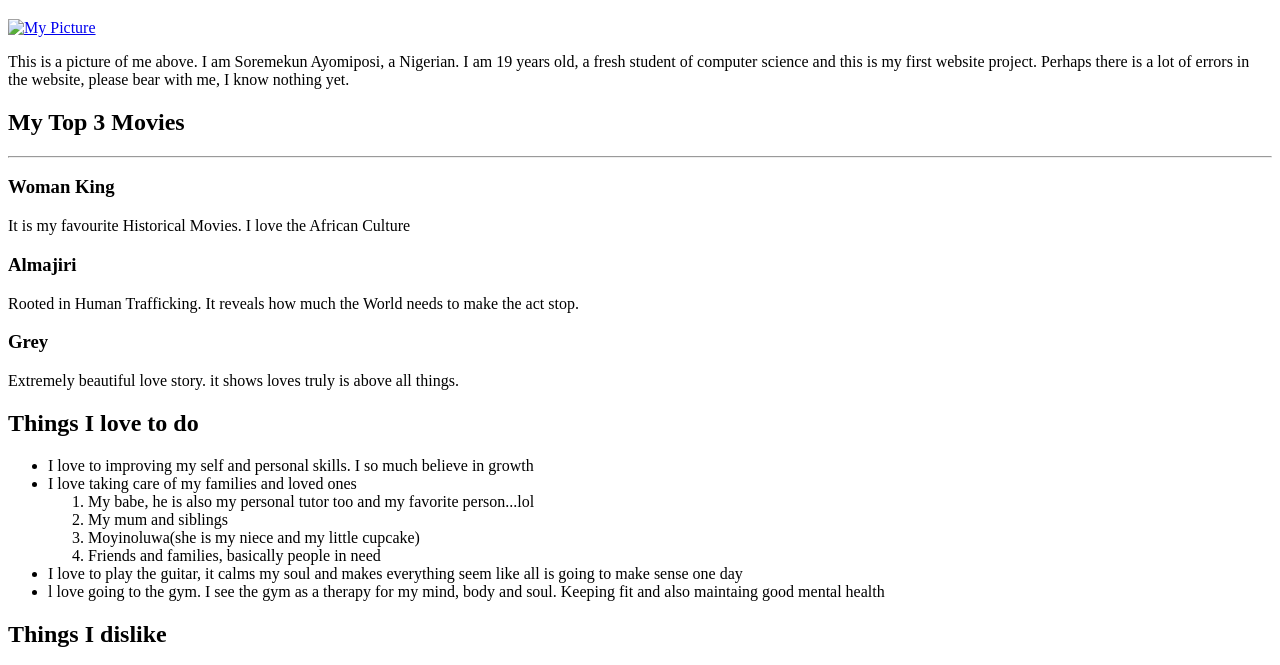
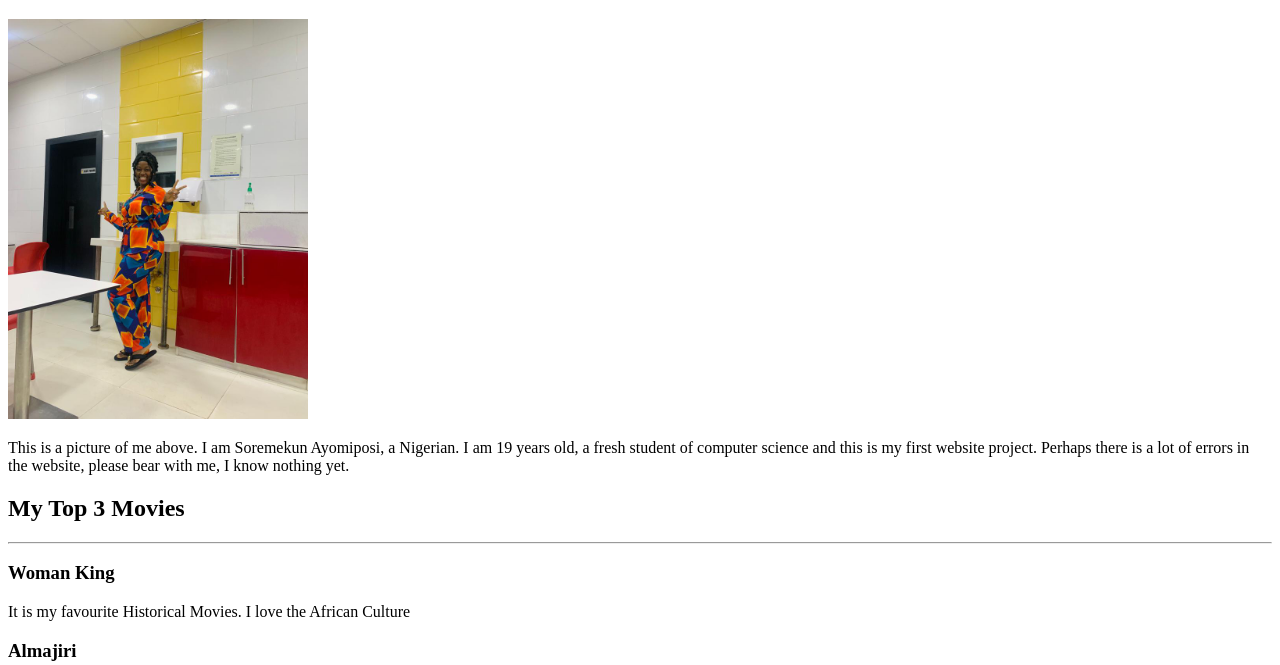
Before and after one commit to ayomiposi16/html-portfolio2, a plain HTML site: page index.html in a window 1280 px wide. Shown: the part 61-726 px from the top of the page. Drawn offline with Linux system fonts and the light colour scheme.

Commit message:
Add files via upload

```diff
--- a/index.html
+++ b/index.html
@@ -8,7 +8,7 @@
 
     <body>
         <h1>Hello My World</h1>
-        <a href="../Web Development Projects/4.1+Webpages/4.1 Webpages/public/about.html"> <img src="../Web Development Projects/4.1+Webpages/4.1 Webpages/assets/images/posi.jpg" width="300px" alt="My Picture"/></a>
+        <a href="../Web Development Projects/4.1+Webpages/4.1 Webpages/public/about.html"> <img src="./posi.jpg" width="300px" alt="My Picture"/></a>
         <p>
             This is a picture of me above. I am Soremekun Ayomiposi, a Nigerian. I am 19 years old, a fresh student of computer science and this is my first website project. Perhaps there is a lot of errors in the website, please bear with me, I know nothing yet.
         </p>
```
Also changed, not shown: posi.jpg (added).
